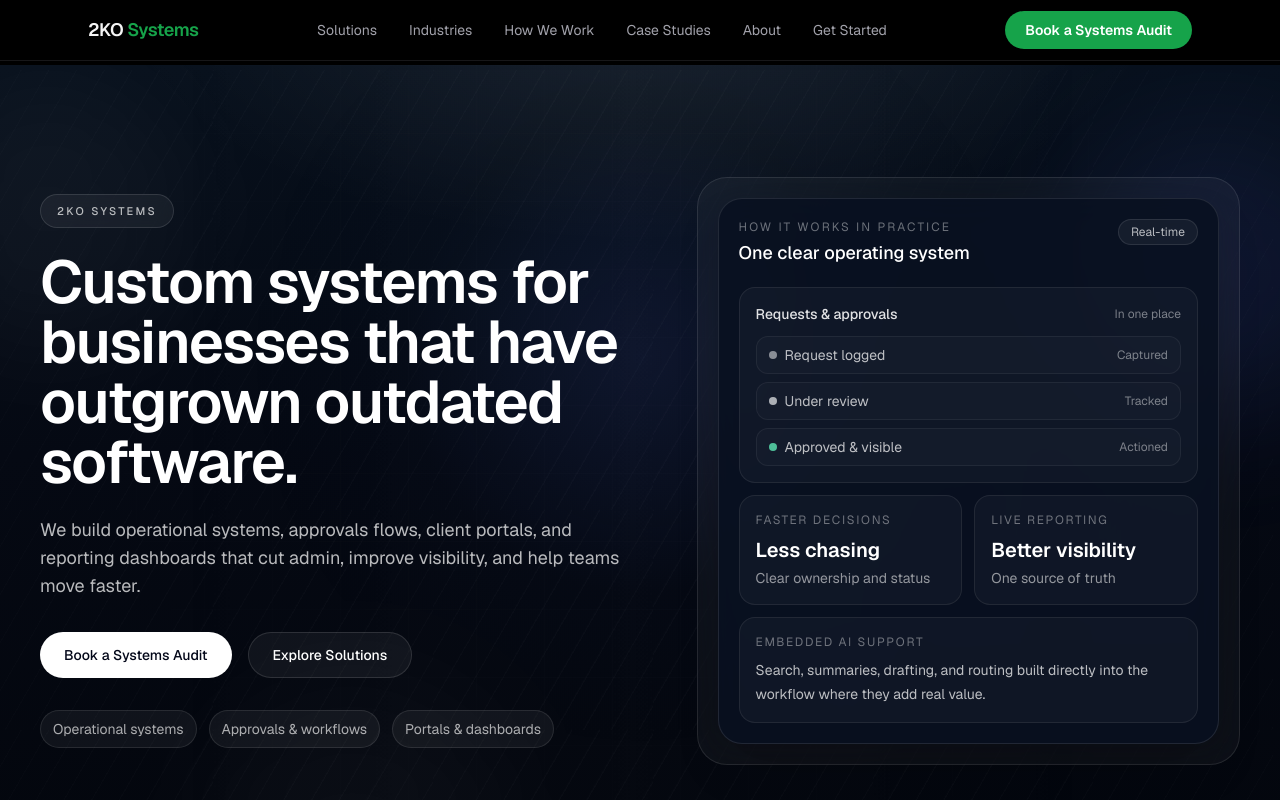
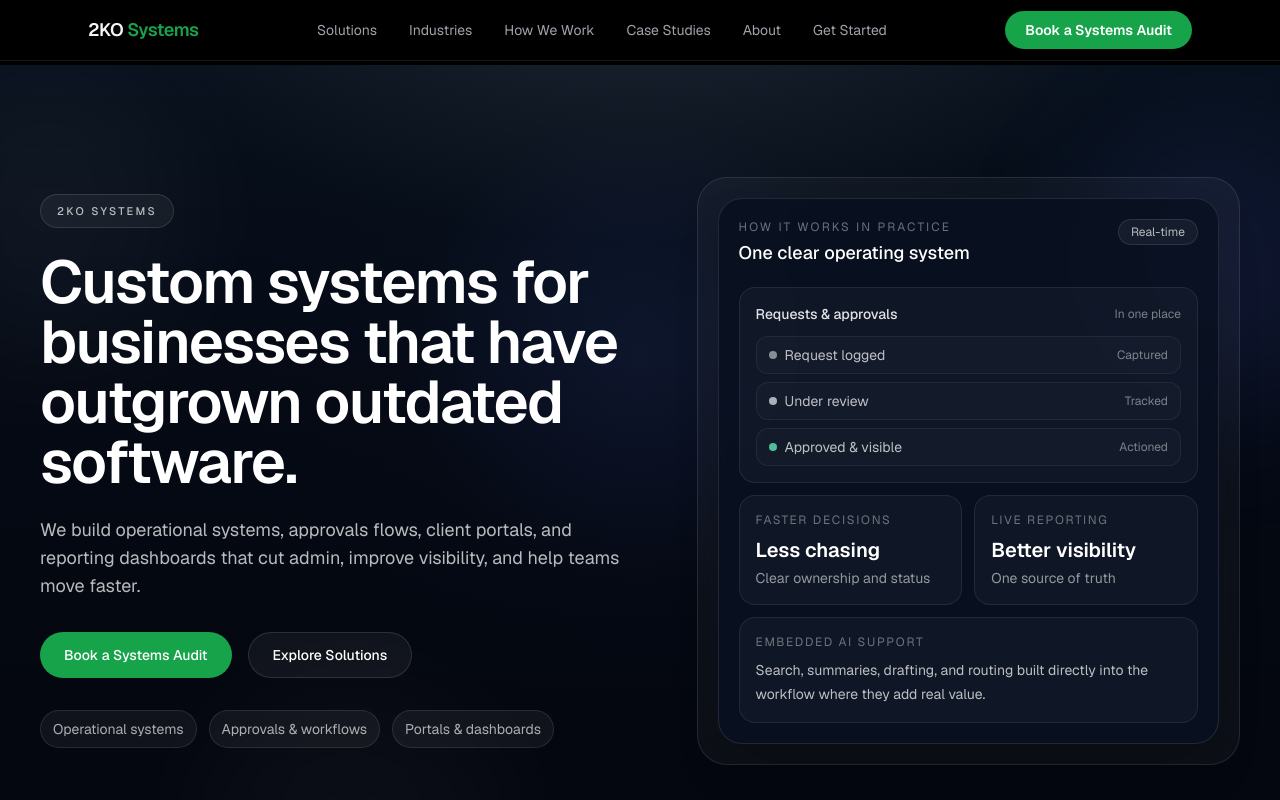
Before and after one commit to darrensmith849/2kosystems, a Next.js app: page / in a window 1280 px wide. Shown: the top 800 px of the page. Built offline with nearby package versions, Linux system fonts and the light colour scheme.

Commit message:
fix: remove grid lines from hero and make primary CTA green
Co-Authored-By: Claude Opus 4.6 <noreply@anthropic.com>

```diff
--- a/src/components/home/PremiumSystemsHero.tsx
+++ b/src/components/home/PremiumSystemsHero.tsx
@@ -127,10 +127,6 @@ export default function PremiumSystemsHero() {
           }}
         />
 
-        {/* Grid + pattern overlays */}
-        <div className="cursor-trail-grid absolute inset-0 opacity-[0.12]" />
-        <div className="cursor-trail-pattern absolute inset-0 opacity-40" />
-
         <div
           className="absolute inset-0 transition-opacity duration-500"
           style={{
@@ -175,7 +171,7 @@ export default function PremiumSystemsHero() {
           <div className="mt-8 flex flex-col gap-4 sm:flex-row">
             <Link
               href="/get-started"
-              className="inline-flex items-center justify-center rounded-full bg-white px-6 py-3 text-sm font-medium text-slate-950 transition duration-200 hover:scale-[1.02]"
+              className="inline-flex items-center justify-center rounded-full bg-[#16a34a] px-6 py-3 text-sm font-medium text-white transition duration-200 hover:bg-[#22c55e] hover:scale-[1.02]"
             >
               Book a Systems Audit
             </Link>
```
